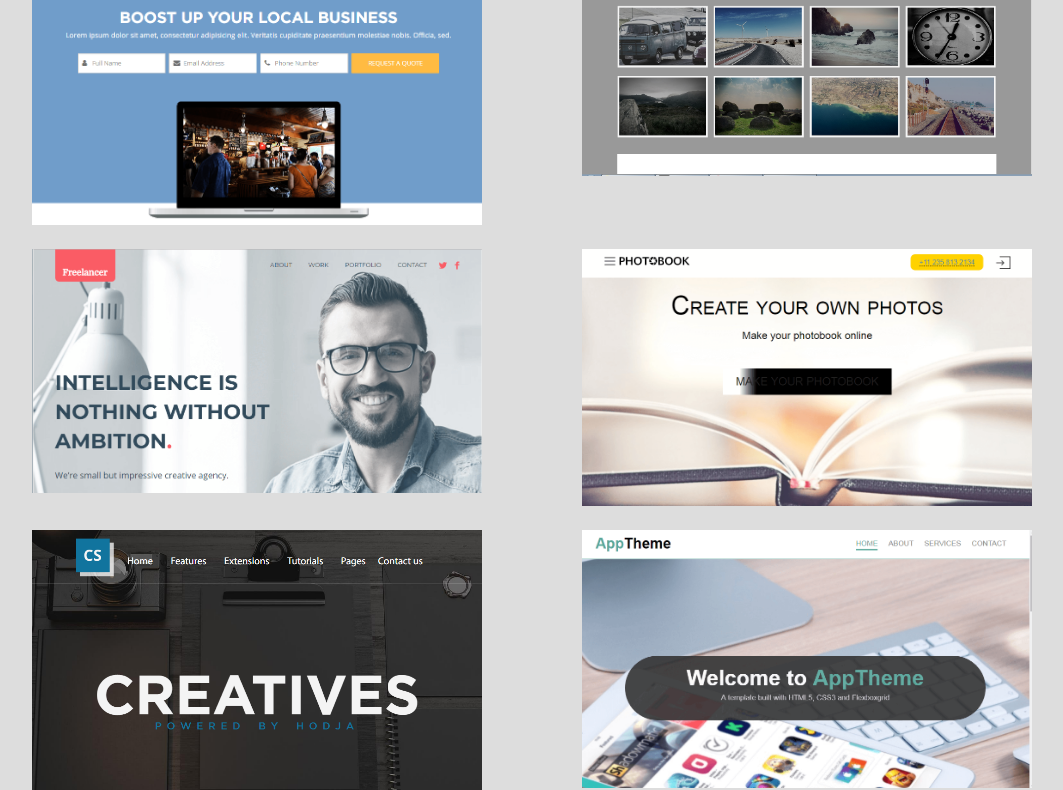
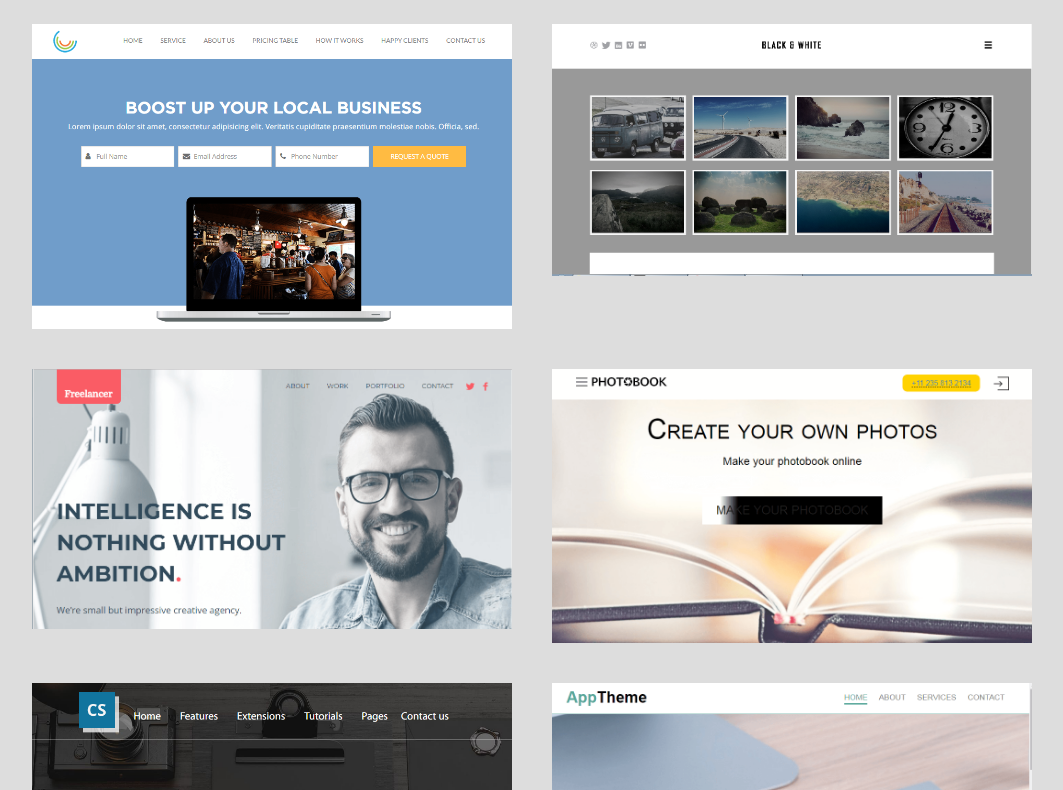
Before and after one commit to HojaJ/portfilio, a plain HTML site: page index.html in a window 1280 px wide. Shown: the part 732-1522 px from the top of the page, without its empty margins (108-1171 px from the left). Drawn offline with Linux system fonts and the light colour scheme.

Commit message:
Update index.html

```diff
--- a/index.html
+++ b/index.html
@@ -13,19 +13,25 @@ body{
 .wrapper {
 	text-align: center;
 	margin: 20px auto;
-		width: 1100px;
+	padding: 0 20px;
 	max-width: 1200px;
 }
 .items {
 	display: flex;
+	flex-direction: row;
 flex-wrap: wrap;
-		justify-content: space-around;
+	justify-content: center;
 }
 
+.items a {
+	display: block;
+	flex-basis: 40%;
+	margin: 20px;
+}
 
 .wrapper img {
-		margin-bottom: 20px;
-		max-width: 450px;
+	display: block;
+	max-width: 100%;
 }
 </style>
 <body>
```
Lines whose indentation alone changed are shown as unchanged.
